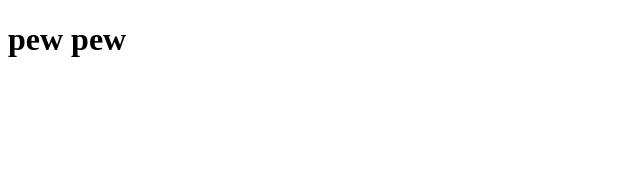
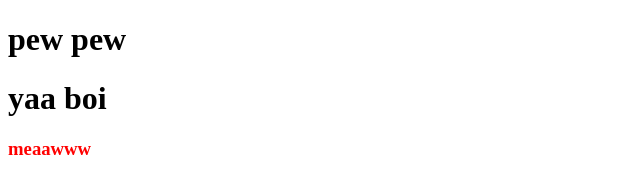
Before and after one commit to FAHIMXGG/html-css, a plain HTML site: page index.html in a window 1280 px wide. Shown: the whole page, without its empty margins (0-640 px from the left). Drawn offline with Linux system fonts and the light colour scheme.

Commit message:
added new

```diff
--- a/index.html
+++ b/index.html
@@ -5,8 +5,11 @@
     <meta http-equiv="X-UA-Compatible" content="IE=edge">
     <meta name="viewport" content="width=device-width, initial-scale=1.0">
     <title>Hello chotto bhundu</title>
+    <link rel="stylesheet" href="style.css">
 </head>
 <body>
     <h1>pew pew</h1>
+    <h1>yaa boi</h1>
+    <h3>meaawww</h3>
 </body>
 </html>
--- a/style.css
+++ b/style.css
@@ -0,0 +1,5 @@
+h3{
+    color:red;
+
+
+}
```
